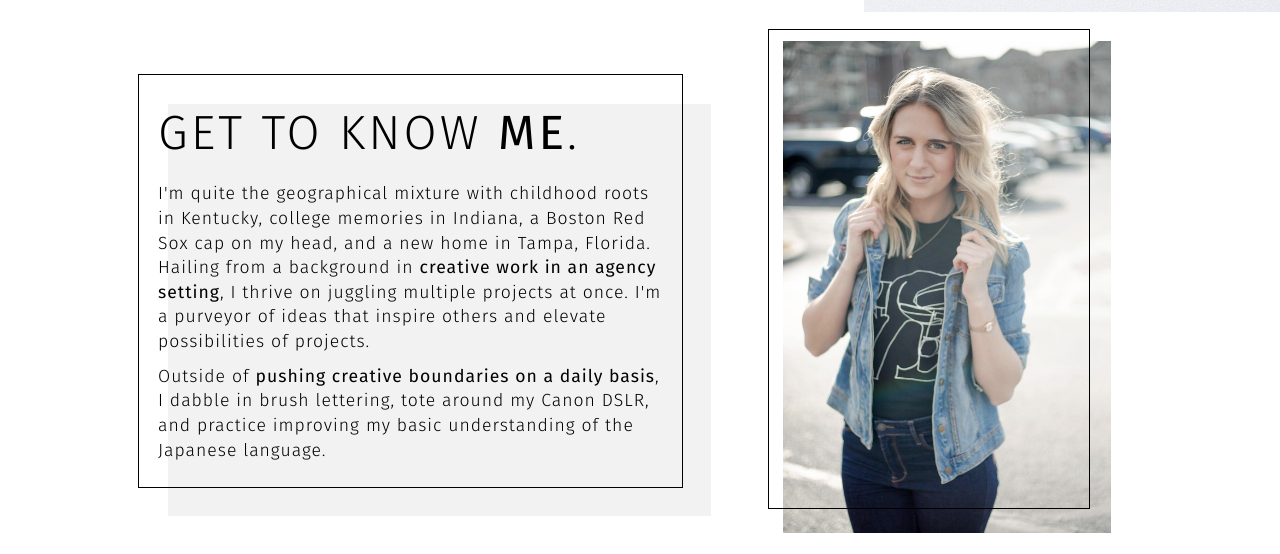
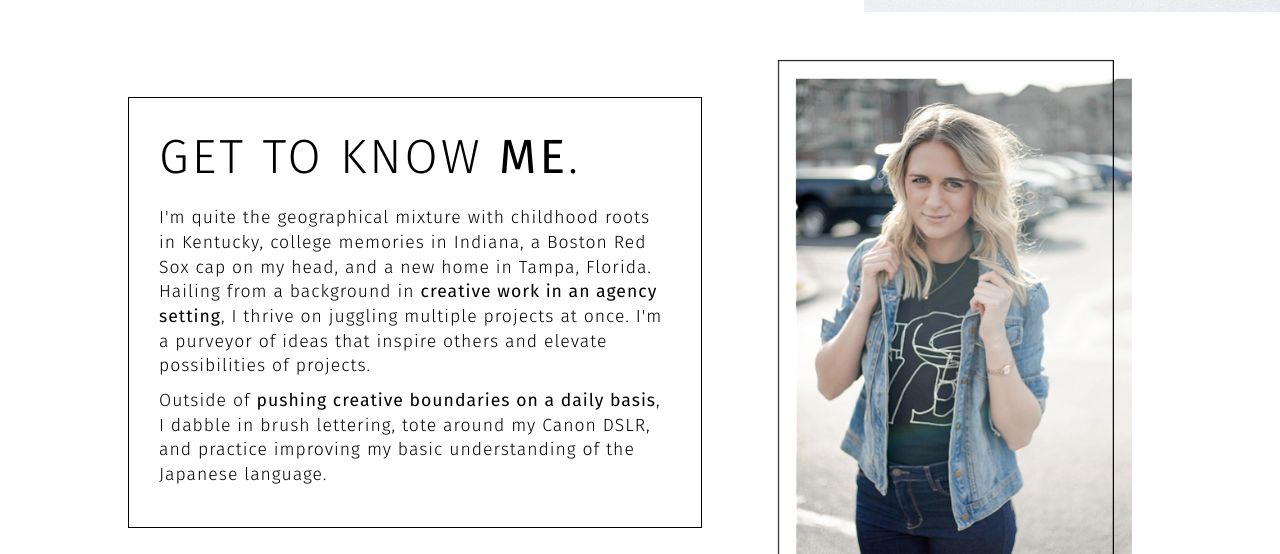
Before and after one commit to taydunworth/portfolio-site, a plain HTML site: page index.html in a window 1280 px wide. Shown: the part 1510-2064 px from the top of the page. Drawn offline with Linux system fonts and the light colour scheme.

Commit message:
Fixed about section

```diff
--- a/css/styles.css
+++ b/css/styles.css
@@ -70,7 +70,7 @@ li {
   display: flex;
   flex-direction: column;
   margin: 0px auto;
-  padding: 30px 0;
+  padding: 115px 0 40px;
 }
 
 /*---Navigation---*/
@@ -100,7 +100,7 @@ nav {
   padding: 0 30px;
 }
 
-div.home.nav-wrapper {
+.nav-wrapper {
   background-color: rgba(255, 255, 255, 0.8);
   position: fixed;
   z-index: 3;
@@ -511,52 +511,16 @@ section h6 {
 }
 
 .about .left {
-  width: 50%;
-  padding: 20px 0 20px 30px;
-  position: relative;
-}
-
-.about .left:before {
-  content: '';
-  position: absolute;
-  top: 20px;
-  left: 40px;
-  background-color: #f2f2f2;
-  z-index: -1;
-  min-height: 412px;
-  min-width: 543px;
-}
-
-.about .left:after {
-  content: '';
-  position: absolute;
-  top: -10px;
-  left: 10px;
-  border: 1px solid #000;
-  z-index: -1;
-  min-height: 412px;
-  min-width: 543px;
+  width: 100%;
+  padding: 30px;
 }
 
 .about .right {
-  width: 40%;
-  position: relative;
-  z-index: 0;
+  width: 100%;
 }
 
 .about .right img {
-  width: 80%;
-}
-
-.about .right:before {
-  content: '';
-  position: absolute;
-  top: -12px;
-  left: 26px;
-  border: 1px solid #000;
-  z-index: 9999;
-  min-height: 478px;
-  min-width: 320px;
+  width: 90%;
 }
 
 .about p {
@@ -767,6 +731,10 @@ section h6 {
 /* Tablet Styles */
 
 @media ( min-width: 600px ) {
+  .about .right img {
+    width: 70%;
+  }
+
   .buttons-row {
     flex-direction: row;
   }
@@ -783,10 +751,6 @@ section h6 {
   .footer-secondary-info {
     flex-direction: row;
   }
-
-  /*header:before {
-    background-color: transparent;
-  }*/
 
   .jumbotron h1 {
     font-size: 4em;
@@ -845,6 +809,27 @@ section h6 {
 /* Desktop Styles */
 
 @media ( min-width: 1000px ) {
+  .about-wrapper {
+    flex-direction: row;
+    align-items: center;
+    margin: 0px auto;
+    padding-bottom: 40px;
+  }
+
+  .about .left {
+    width: 50%;
+    border: 1px solid #000;
+  }
+
+  .about .right {
+    width: 40%;
+    position: relative;
+  }
+
+  .about .right img {
+    width: 90%;
+  }
+
   .awards-certifications .left-col,
   .awards-certifications .right-col {
     width: 45%;
--- a/index.html
+++ b/index.html
@@ -104,7 +104,7 @@
               <p>Outside of <strong>pushing creative boundaries on a daily basis</strong>, I dabble in brush lettering, tote around my Canon DSLR, and practice improving my basic understanding of the Japanese language.</p>
             </div>
             <div class="right">
-              <img src="assets/TaylorACox-Headshot.jpg" alt="Taylor A. Cox Headshot" class="headshot">
+              <img src="assets/TaylorACox-Headshot.png" alt="Taylor A. Cox Headshot" class="headshot">
             </div>
           </div>
         </section>
```
Also changed, not shown: assets/TaylorACox-Business-Card-Mockup.png (deleted), assets/TaylorACox-Headshot.jpg (deleted), assets/TaylorACox-Headshot.png (added), 1 other file.
